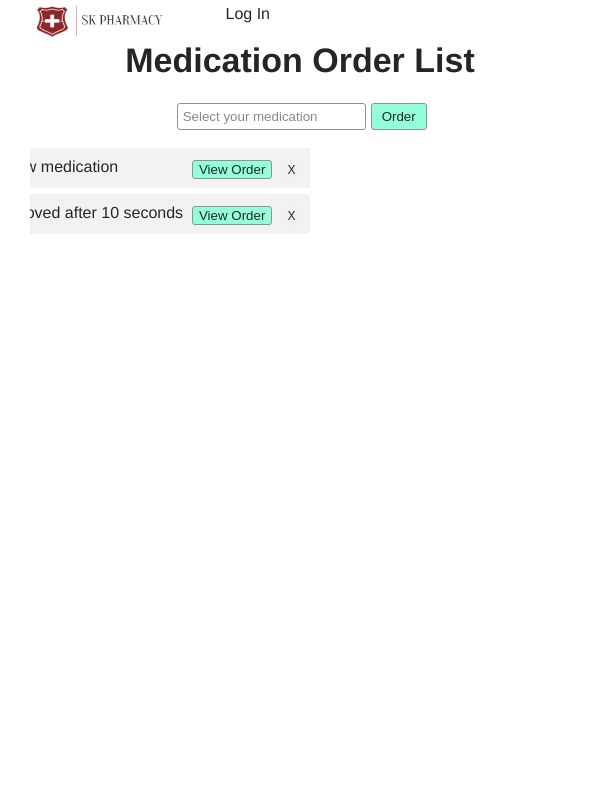
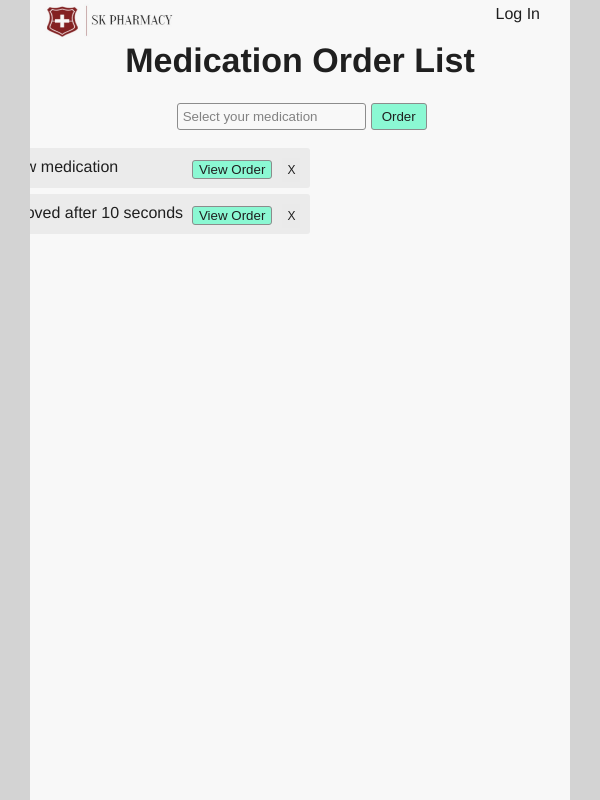
Before and after one commit to edisonzsq/medication-delivery, a React (Create React App) app in the folder medication-delivery/: page / in a window 600 px wide. Built offline with nearby package versions, Linux system fonts and the light colour scheme.

Commit message:
edited styling

```diff
--- a/medication-delivery/src/App.css
+++ b/medication-delivery/src/App.css
@@ -115,43 +115,18 @@ ul {
 
 /* Extra small devices (phones, 600px and down) */
 @media only screen and (max-width: 600px) {
-  body {
-    background-color: white;
-  }
-
   .text {
     max-width: 100vw;
     margin-left: -120%;
     max-height: 100vh;
   }
-
-  .logo {
-    margin-top: 0;
-  }
-
-  .login {
-    margin-right: 300px;
-  }
 }
 /* Small devices (portrait tablets and large phones, 600px and up) */
 @media only screen and (min-width: 600px) and (max-width: 900px) {
-  body {
-    background-color: white;
-  }
-
   .text {
     max-width: 100vw;
     margin-left: -120%;
     max-height: 100vh;
-  }
-
-  .logo {
-    margin-top: 0;
-    margin-left: -5px;
-  }
-
-  .login {
-    margin-right: 300px;
   }
 
 }
--- a/medication-delivery/src/App.js
+++ b/medication-delivery/src/App.js
@@ -41,7 +41,7 @@ export default function App() {
         <AddMedicationForm addMedication={addMedication}/>
         <ul className='medication'>
           {medication.map((medication) => (
-            <Medication key={medication.id} medication={medication} />
+            <Medication key={medication.id} medication={medication} removeMedication={removeMedication}/>
           ))}
         </ul>
       </div>
@@ -50,4 +50,3 @@ export default function App() {
 }
 
 ReactDOM.render(<App />, document.getElementById('root'));
-//removeMedication={removeMedication}
```
